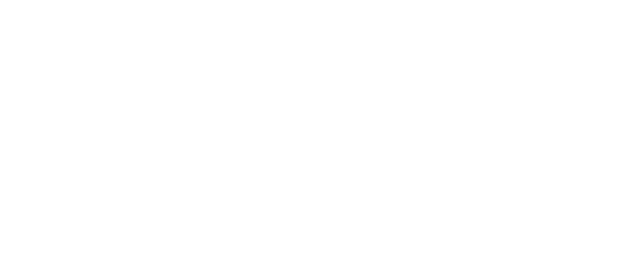
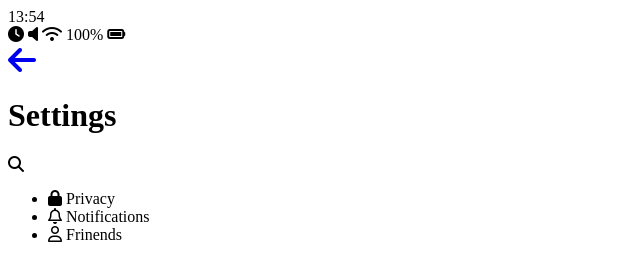
Before and after one commit to dlrltjq1004/kakao-clone, a plain HTML site: page settings.html in a window 1280 px wide. Shown: the whole page, without its empty margins (0-640 px from the left). Drawn offline with Linux system fonts and the light colour scheme.

Commit message:
Settings Screen

```diff
--- a/settings.html
+++ b/settings.html
@@ -0,0 +1,64 @@
+<!DOCTYPE html>
+<html lang="en">
+
+<head>
+    <meta charset="UTF-8">
+    <meta name="viewport" content="width=device-width, initial-scale=1.0">
+    <meta http-equiv="X-UA-Compatible" content="ie=edge">
+    <script src="https://kit.fontawesome.com/073dd30852.js"></script>
+    <title>Settings | Kakao Clone</title>
+</head>
+
+<body>
+    <div class="status-bar">
+        <div class="status-bar__column">
+            <span class="status-bar__clock">13:54</span>
+        </div>
+        <div class="status-bar__column">
+            <i class="fas fa-clock"></i>
+            <i class="fas fa-volume-off"></i>
+            <i class="fas fa-wifi"></i>
+            <span class="status-bar__battery-level">100%</span>
+            <i class="fas fa-battery-full"></i>
+        </div>
+    </div>
+    <header class="header">
+        <div class="header__header-column">
+            <div class="header__back-btn">
+                <a href="more.html" class="header__back-btn">
+                <i class="fas fa-arrow-left fa-2x"></i>
+            </a>
+            </div>
+            <h1 class="header__title">Settings</h1>
+        </div>
+        <div class="header__header-column">
+            <span class="header__icon"></span>
+            <i class="fas fa-search"></i>
+        </div>
+    </header>
+    <main class="settings">
+        <section class="settings__sections">
+        <ul class="settings__list">
+            <li class="settings__setting">
+                <span class="settings__icon">
+                    <i class="fas fa-lock"></i>
+                </span>
+                <span class="settings__title">Privacy</span>
+            </li>
+            <li class="settings__setting">
+                    <span class="settings__icon">
+                        <i class="far fa-bell"></i>
+                    </span>
+                    <span class="settings__title">Notifications</span>
+                </li>
+                <li class="settings__setting">
+                        <span class="settings__icon">
+                            <i class="far fa-user"></i>
+                        </span>
+                        <span class="settings__title">Frinends</span>
+                    </li>
+        </ul>
+    </section>
+    </main>
+</body>
+</html>
```
Also changed, not shown: more.html (+2 -0 lines).
